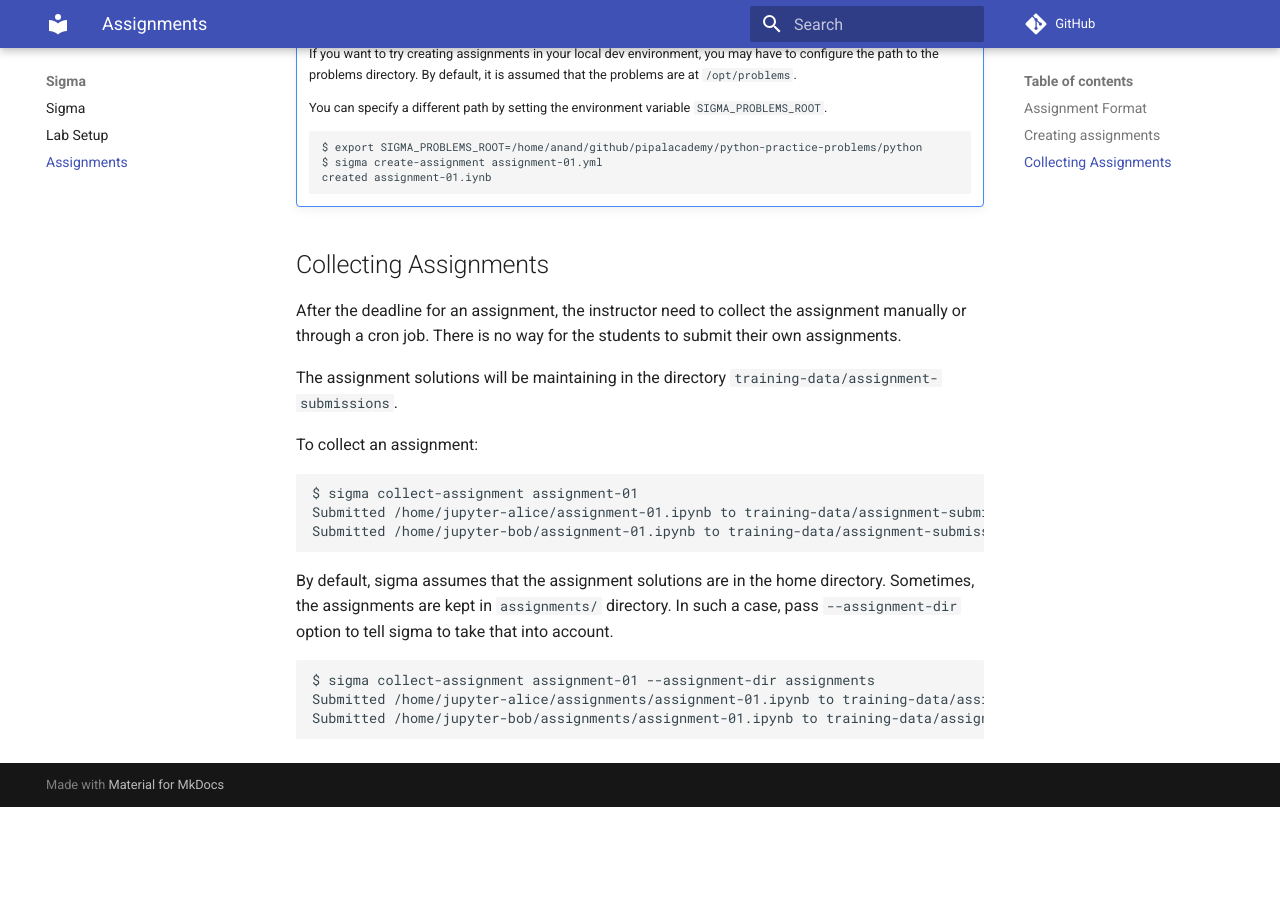
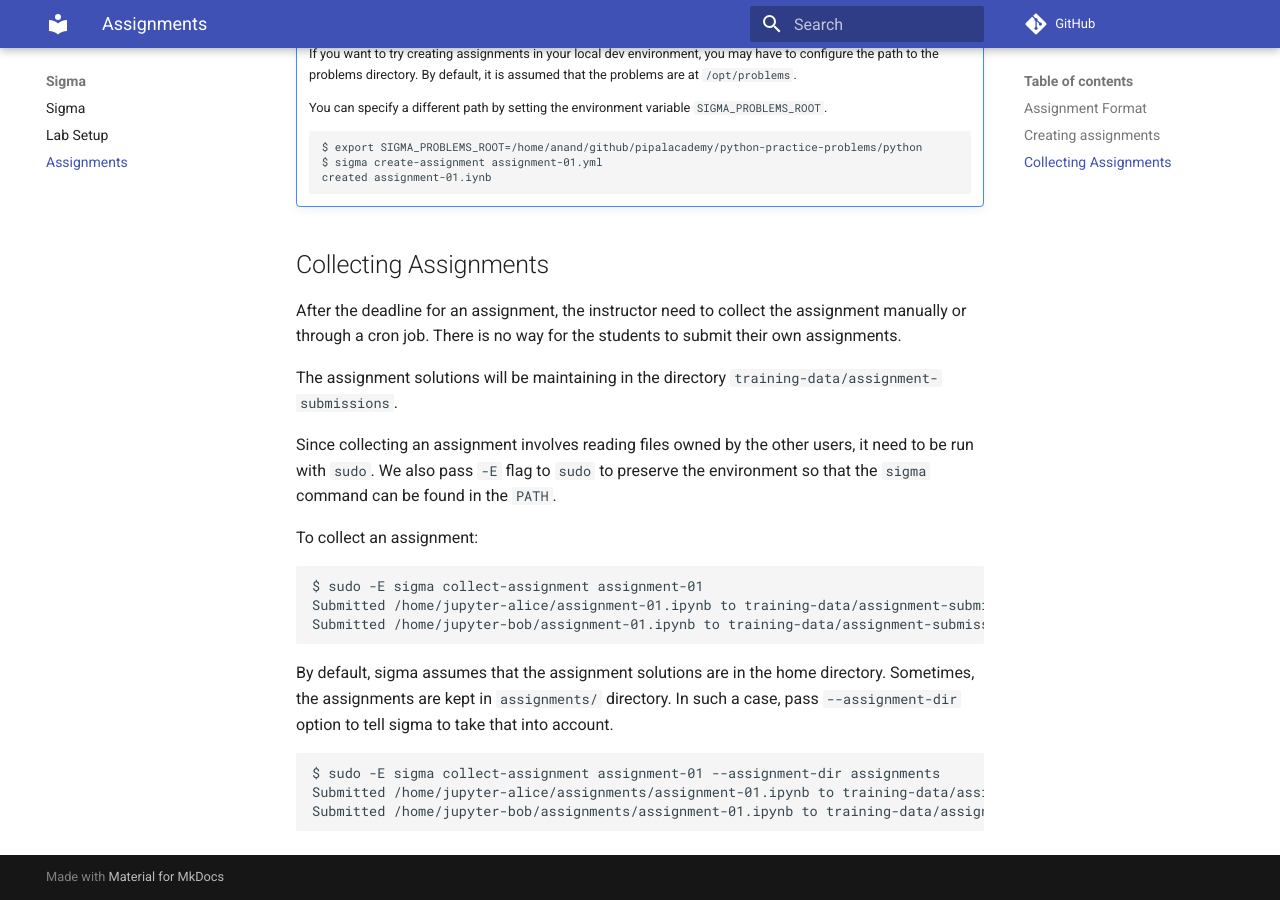
Before and after one commit to pipalacademy/sigma, an MkDocs documentation site: the page built from docs/assignments.md, in a window 1280 px wide and 900 px high, scrolled down 1113 px. Built offline with MkDocs 1.6.1 and Material for MkDocs 9.7.7, drawn with Linux system fonts in a browser that asks for light colours; comment, search, counter and statistics services are not loaded; before the commit the page ends 1920 px from its top, so only the background shows below that.

Commit message:
docs: clarify that collect-assignment need to be used with sudo

````diff
--- a/docs/assignments.md
+++ b/docs/assignments.md
@@ -64,10 +64,12 @@ After the deadline for an assignment, the instructor need to collect the assignm
 
 The assignment solutions will be maintaining in the directory `training-data/assignment-submissions`.
 
+Since collecting an assignment involves reading files owned by the other users, it need to be run with `sudo`. We also pass `-E` flag to `sudo` to preserve the environment so that the `sigma` command can be found in the `PATH`.
+
 To collect an assignment:
 
 ```
-$ sigma collect-assignment assignment-01
+$ sudo -E sigma collect-assignment assignment-01
 Submitted /home/jupyter-alice/assignment-01.ipynb to training-data/assignment-submissions/assignment-01/alice/assignment-01.ipynb
 Submitted /home/jupyter-bob/assignment-01.ipynb to training-data/assignment-submissions/assignment-01/bob/assignment-01.ipynb
 ```
@@ -75,7 +77,7 @@ Submitted /home/jupyter-bob/assignment-01.ipynb to training-data/assignment-subm
 By default, sigma assumes that the assignment solutions are in the home directory. Sometimes, the assignments are kept in `assignments/` directory. In such a case, pass `--assignment-dir` option to tell sigma to take that into account.
 
 ```
-$ sigma collect-assignment assignment-01 --assignment-dir assignments
+$ sudo -E sigma collect-assignment assignment-01 --assignment-dir assignments
 Submitted /home/jupyter-alice/assignments/assignment-01.ipynb to training-data/assignment-submissions/assignment-01/alice/assignment-01.ipynb
 Submitted /home/jupyter-bob/assignments/assignment-01.ipynb to training-data/assignment-submissions/assignment-01/bob/assignment-01.ipynb
 ```
````
